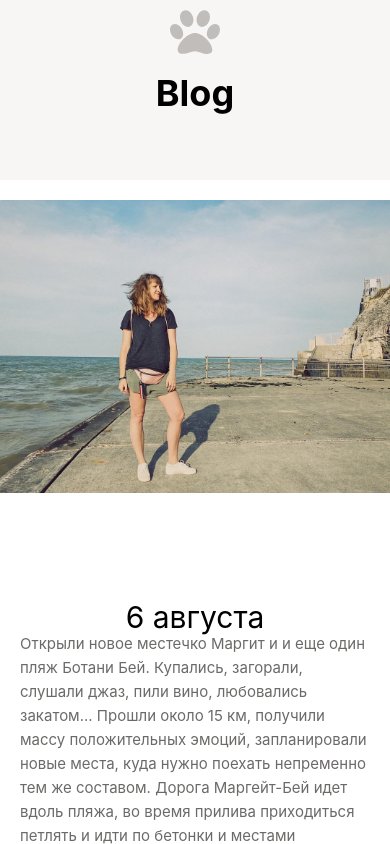
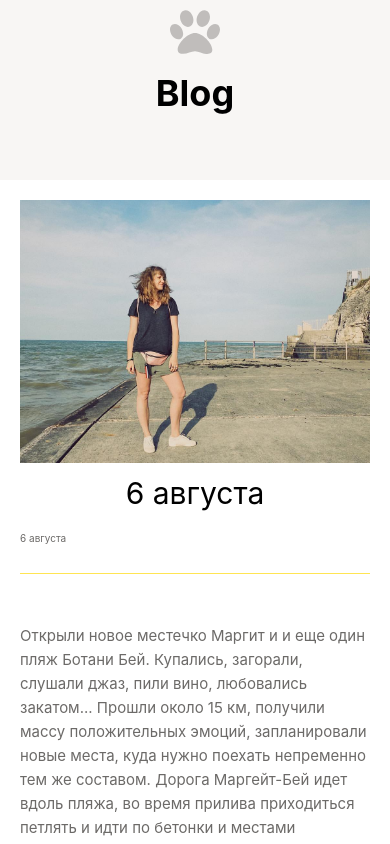
Before and after one commit to matshagam/ginger, a React (Create React App) app: page /contacts in a window 390 px wide. Shown: the top 844 px of the page. Built offline with nearby package versions, Linux system fonts and the light colour scheme.

Commit message:
Проработка дизайна

```diff
--- a/src/components/Blog/Blog.jsx
+++ b/src/components/Blog/Blog.jsx
@@ -8,6 +8,7 @@ export default class Blog extends Component {
         <div className="blog-container">
           <div className="post">
             <img src={require('../../img/WxLbNxagz8E.jpg')} alt="blog" />
+            <p className="post-title">6 августа</p>
             <p className="post-date">6 августа</p>
             <p className="post-text">
               Открыли новое местечко Маргит и и еще один пляж Ботани Бей.
@@ -24,6 +25,7 @@ export default class Blog extends Component {
           </div>
           <div className="post">
             <img src={require('../../img/NFU08gHf6QM.jpg')} alt="blog" />
+            <p className="post-title">2 августа</p>
             <p className="post-date">2 августа</p>
             <p className="post-text">
               Когда фото совпадают с музыкой в плеере и настроением. Лето
--- a/src/styles/App.css
+++ b/src/styles/App.css
@@ -121,15 +121,19 @@
     height: 100%;
     width: 100%; }
     .blog-container .post {
+      display: grid;
       background: #fff;
       margin-bottom: 20px; }
       .blog-container .post img {
         object-fit: cover;
         width: 100%; }
-      .blog-container .post-date {
+      .blog-container .post-title {
         text-align: center;
         font-size: 3em;
         align-self: center; }
+      .blog-container .post-date {
+        padding: 10px 0;
+        color: #6c6a68; }
       .blog-container .post-text {
         font-size: 1.5em;
         color: #6c6a68;
@@ -170,14 +174,20 @@
       .cover .main .main-title .label {
         font-size: 2.5em !important; }
   .blog-container .post {
-    display: grid;
-    grid-template-rows: 50% 0.5fr 1.5fr;
-    padding: 20px 0; }
-    .blog-container .post img {
-      object-fit: cover;
-      width: 100%; }
-    .blog-container .post p {
-      padding: 0 20px; } }
+    padding: 20px;
+    display: flex;
+    flex-flow: column; }
+    .blog-container .post-title {
+      padding: 15px 0; }
+    .blog-container .post-date {
+      padding: 10px 0; }
+    .blog-container .post-date::after {
+      display: block;
+      content: '';
+      width: auto;
+      height: 1px;
+      margin: 30px 0 40px;
+      background-color: #ffe552; } }
 
 @media screen and (max-width: 736px) {
   .menu {
--- a/src/styles/_blog.scss
+++ b/src/styles/_blog.scss
@@ -15,16 +15,21 @@
     height: 100%;
     width: 100%;
     .post {
+      display: grid;
       background: #fff;
       margin-bottom: 20px;
       img {
         object-fit: cover;
         width: 100%;
       }
-      &-date {
+      &-title {
         text-align: center;
         font-size: 3em;
         align-self: center;
+      }
+      &-date {
+        padding: 10px 0;
+        color: #6c6a68;
       }
       &-text {
         font-size: 1.5em;
```
Also changed, not shown: src/styles/_r.mobile.scss (+17 -8 lines).
